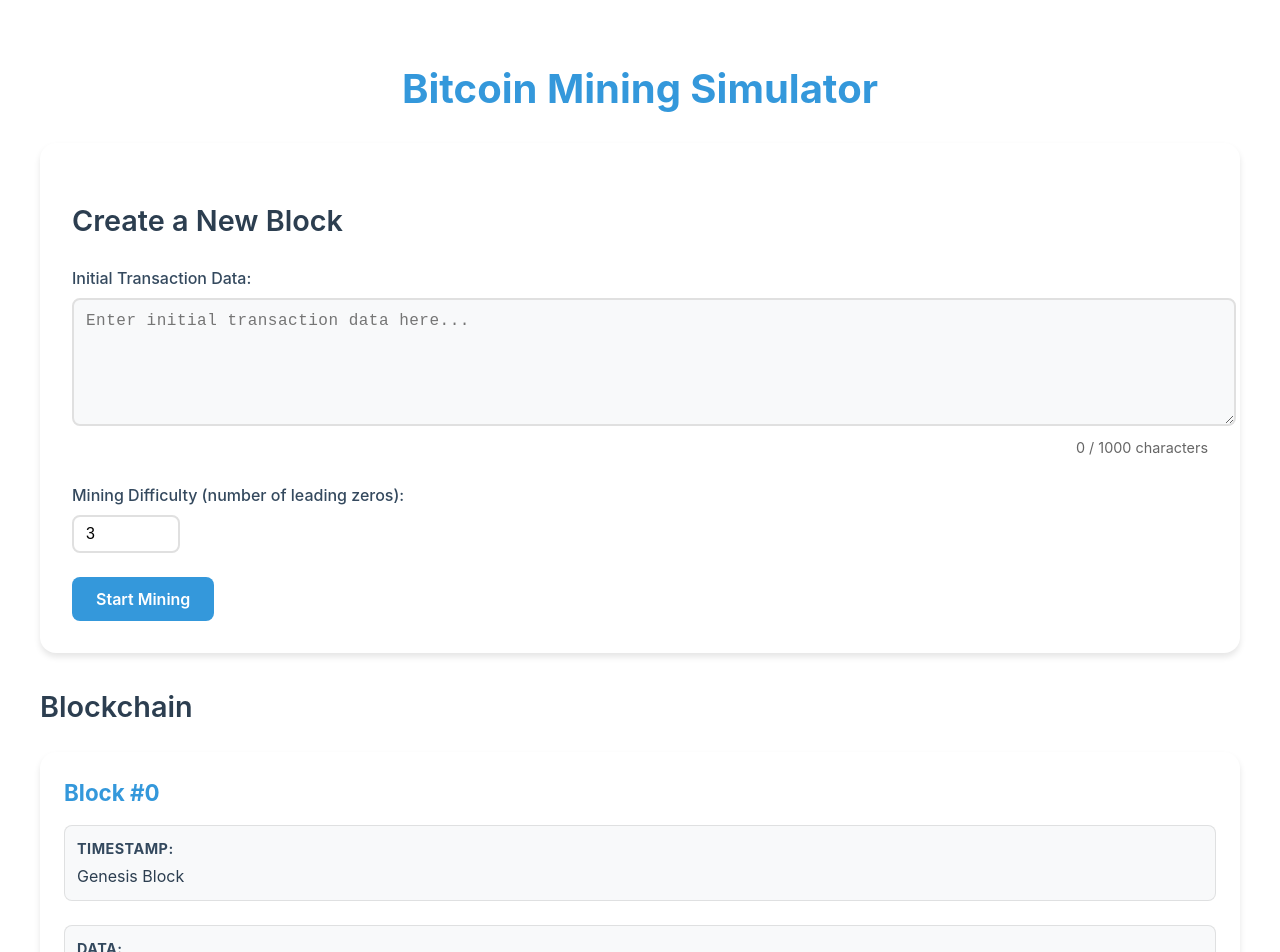
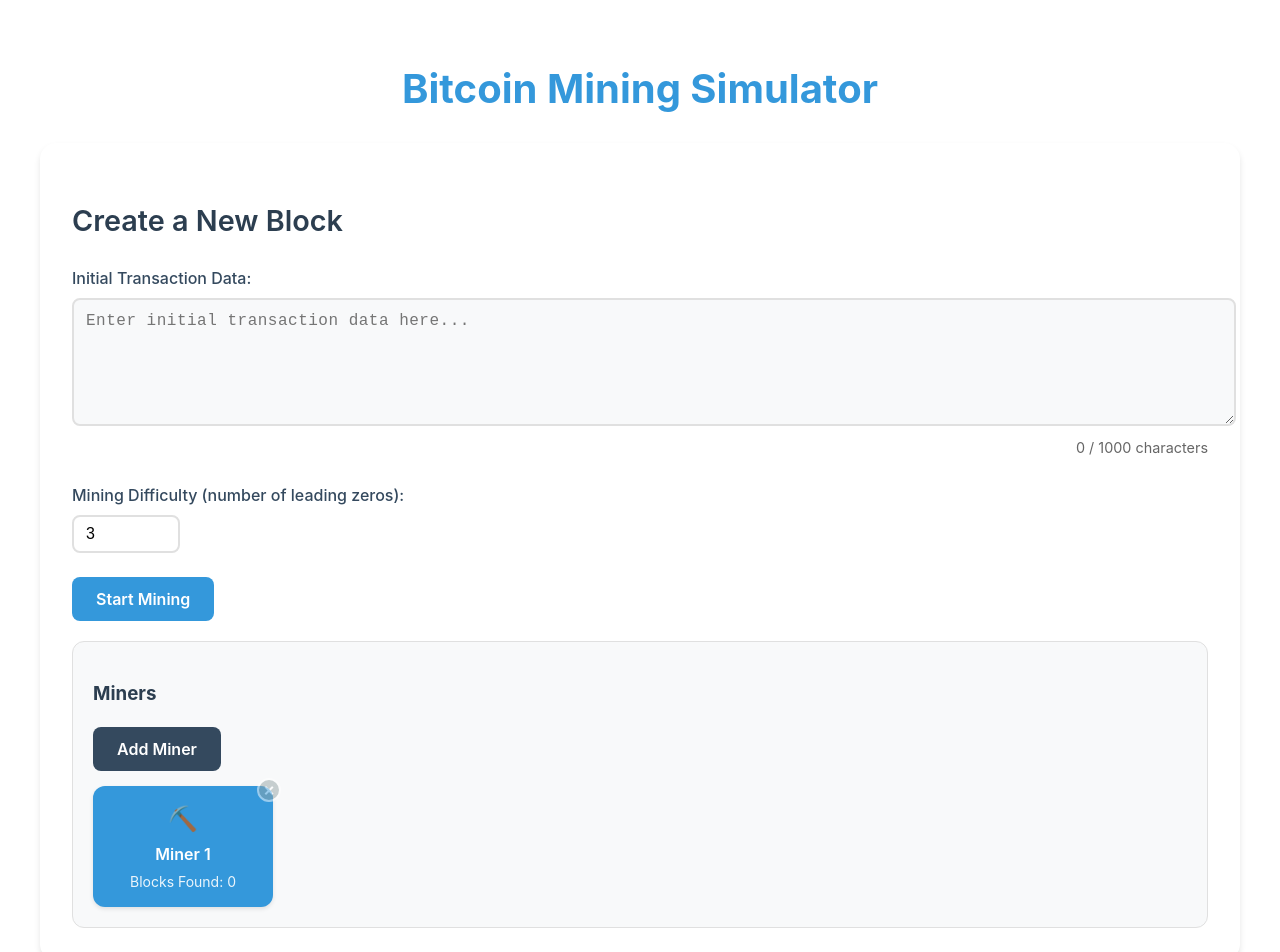
Before and after one commit to jbrauck-unchained/bitcoin-miner, a React (Vite) app: page / in a window 1280 px wide. Shown: the top 952 px of the page. Built offline with nearby package versions, Linux system fonts and the light colour scheme.

Commit message:
v1.2 - with more miners

```diff
--- a/src/App.css
+++ b/src/App.css
@@ -225,6 +225,8 @@
   box-shadow: 0 4px 6px rgba(0, 0, 0, 0.1);
   transition: transform 0.3s;
   animation: fadeIn 0.5s ease-out;
+  border-left-width: 5px;
+  border-left-style: solid;
 }
 
 @keyframes fadeIn {
@@ -310,9 +312,29 @@
 }
 
 .found-block {
-  animation: slideIn 0.5s ease-out;
+  border: 2px solid transparent;
   position: relative;
-  padding-top: 10px;
+}
+
+.miner-info {
+  position: absolute;
+  top: -30px;
+  right: 10px;
+  z-index: 1;
+}
+
+.miner-badge {
+  padding: 8px 16px;
+  border-radius: 20px;
+  color: white;
+  font-weight: 600;
+  font-size: 0.9rem;
+  box-shadow: 0 2px 4px rgba(0,0,0,0.1);
+}
+
+.block {
+  border-left-width: 5px;
+  border-left-style: solid;
 }
 
 .found-block::before {
@@ -543,3 +565,150 @@
   50% { opacity: 1; }
   100% { opacity: 0.5; }
 }
+
+.miners-section {
+  margin-top: 20px;
+  padding: 20px;
+  background: #f8f9fa;
+  border-radius: 12px;
+  border: 1px solid #e0e0e0;
+}
+
+.add-miner-button {
+  background-color: #34495e;
+  color: white;
+  margin-bottom: 15px;
+}
+
+.add-miner-button:hover {
+  background-color: #2c3e50;
+}
+
+.add-miner-button:disabled {
+  background-color: #95a5a6;
+  cursor: not-allowed;
+}
+
+.miners-container {
+  display: flex;
+  flex-wrap: wrap;
+  gap: 15px;
+}
+
+.miner {
+  position: relative;
+  padding: 15px;
+  border-radius: 12px;
+  color: white;
+  width: 150px;
+  text-align: center;
+  animation: minerAppear 0.3s ease-out;
+  box-shadow: 0 2px 4px rgba(0,0,0,0.1);
+}
+
+.remove-miner-button {
+  position: absolute;
+  top: -8px;
+  right: -8px;
+  width: 24px;
+  height: 24px;
+  padding: 0;
+  border-radius: 50%;
+  background: #e74c3c;
+  color: white;
+  font-size: 18px;
+  line-height: 1;
+  cursor: pointer;
+  border: 2px solid white;
+  display: flex;
+  align-items: center;
+  justify-content: center;
+  transition: all 0.2s ease;
+  opacity: 0;
+}
+
+.miner:hover .remove-miner-button {
+  opacity: 1;
+}
+
+.remove-miner-button:hover {
+  background: #c0392b;
+  transform: scale(1.1);
+}
+
+.remove-miner-button:disabled {
+  background: #95a5a6;
+  cursor: not-allowed;
+  opacity: 0.5;
+}
+
+.miner-icon {
+  font-size: 24px;
+  margin-bottom: 5px;
+}
+
+.miner-name {
+  font-size: 16px;
+  font-weight: 600;
+  margin-bottom: 5px;
+}
+
+.miner-stats {
+  font-size: 14px;
+  opacity: 0.9;
+}
+
+@keyframes minerAppear {
+  from {
+    transform: scale(0.5);
+    opacity: 0;
+  }
+  to {
+    transform: scale(1);
+    opacity: 1;
+  }
+}
+
+.miners-progress {
+  display: flex;
+  flex-direction: column;
+  gap: 15px;
+  margin-bottom: 20px;
+}
+
+.miner-progress {
+  background: rgba(255, 255, 255, 0.1);
+  border-radius: 12px;
+  overflow: hidden;
+  border: 2px solid transparent;
+  transition: all 0.3s ease;
+}
+
+.miner-progress:hover {
+  transform: translateY(-2px);
+  box-shadow: 0 4px 12px rgba(0, 0, 0, 0.1);
+}
+
+.miner-progress-header {
+  padding: 10px 15px;
+  display: flex;
+  justify-content: space-between;
+  align-items: center;
+  font-weight: 600;
+  color: white;
+}
+
+.miner-progress-details {
+  padding: 15px;
+}
+
+.miner-progress .stat {
+  background: rgba(255, 255, 255, 0.05);
+  margin-bottom: 8px;
+}
+
+.mining-summary {
+  margin-top: 20px;
+  padding-top: 20px;
+  border-top: 1px solid rgba(255, 255, 255, 0.2);
+}
--- a/src/App.jsx
+++ b/src/App.jsx
@@ -55,6 +55,19 @@
   const [transactionBuffer, setTransactionBuffer] = useState("");
   const MAX_CHARS = 1000;
 
+  // Add new state for miners
+  const [miners, setMiners] = useState([
+    {
+      id: 1,
+      name: "Miner 1",
+      color: "#3498db",
+      blocksFound: 0
+    }
+  ]);
+
+  // Add new state for miner progress
+  const [minerProgress, setMinerProgress] = useState({});
+
   useEffect(() => {
     const miningWorker = new Worker();
     setWorker(miningWorker);
@@ -95,22 +108,36 @@
 
     if (worker) {
       worker.onmessage = (e) => {
-        const { type, hashCount, currentNonce, currentHash, hashRate, nonce, hash, finalData } = e.data;
+        const { type, hashCount, currentNonce, currentHash, hashRate, nonce, hash, finalData, minerId, minerStats } = e.data;
 
         if (type === 'progress') {
           setHashCount(hashCount);
           setCurrentNonce(currentNonce);
           setCurrentHash(currentHash);
           setHashRate(hashRate);
+          // Update individual miner progress
+          setMinerProgress(minerStats);
         } else if (type === 'success') {
+          // Find the successful miner
+          const successfulMiner = miners.find(m => m.id === minerId);
+
           const newBlock = {
             index: newIndex,
             timestamp,
             data: finalData,
             previousHash,
             hash,
-            nonce
+            nonce,
+            minerName: successfulMiner.name,
+            minerColor: successfulMiner.color
           };
+
+          // Update miner's block count
+          setMiners(prev => prev.map(miner =>
+            miner.id === minerId
+              ? { ...miner, blocksFound: miner.blocksFound + 1 }
+              : miner
+          ));
 
           setFoundBlock(newBlock);
 
@@ -124,13 +151,15 @@
         }
       };
 
+      // Send all miners to the worker
       worker.postMessage({
         type: 'start',
         index: newIndex,
         timestamp,
         data: newBlockData,
         previousHash,
-        difficulty
+        difficulty,
+        miners: miners // Pass all miners to the worker
       });
     }
   };
@@ -217,6 +246,46 @@
     }
   }, [newBlockData, mining, worker]);
 
+  // Update the addMiner function to notify the worker
+  const addMiner = () => {
+    const colors = ["#e74c3c", "#2ecc71", "#f1c40f", "#9b59b6", "#e67e22"];
+    const newMiner = {
+      id: miners.length + 1,
+      name: `Miner ${miners.length + 1}`,
+      color: colors[miners.length % colors.length],
+      blocksFound: 0
+    };
+    setMiners(prev => {
+      const updatedMiners = [...prev, newMiner];
+      // If mining is in progress, update the worker with new miners list
+      if (mining && worker) {
+        worker.postMessage({
+          type: 'updateMiners',
+          miners: updatedMiners
+        });
+      }
+      return updatedMiners;
+    });
+  };
+
+  // Add removeMiner function
+  const removeMiner = (minerId) => {
+    // Don't allow removing the last miner
+    if (miners.length <= 1) return;
+
+    setMiners(prev => {
+      const updatedMiners = prev.filter(m => m.id !== minerId);
+      // If mining is in progress, update the worker
+      if (mining && worker) {
+        worker.postMessage({
+          type: 'updateMiners',
+          miners: updatedMiners
+        });
+      }
+      return updatedMiners;
+    });
+  };
+
   return (
     <div className="App">
       <h1>Bitcoin Mining Simulator</h1>
@@ -279,17 +348,52 @@
         ) : (
           <button onClick={stopMining} className="stop-button">Stop Mining</button>
         )}
+
+        <div className="miners-section">
+          <h3>Miners</h3>
+          <button
+            onClick={addMiner}
+            className="add-miner-button"
+            disabled={miners.length >= 5}
+          >
+            Add Miner
+          </button>
+          <div className="miners-container">
+            {miners.map(miner => (
+              <div
+                key={miner.id}
+                className="miner"
+                style={{ backgroundColor: miner.color }}
+              >
+                <button
+                  className="remove-miner-button"
+                  onClick={() => removeMiner(miner.id)}
+                  disabled={miners.length <= 1}
+                >
+                  ×
+                </button>
+                <div className="miner-icon">⛏️</div>
+                <div className="miner-name">{miner.name}</div>
+                <div className="miner-stats">
+                  Blocks Found: {miner.blocksFound}
+                </div>
+              </div>
+            ))}
+          </div>
+        </div>
       </div>
 
       {mining && (
         <div className={`mining-stats ${foundBlock ? 'success' : ''}`}>
-          <h2>
-            {foundBlock ? 'Block Found!' : 'Mining in Progress...'}
-            {!foundBlock && <div className="loading-spinner"></div>}
-          </h2>
-
           {foundBlock ? (
-            <div className="found-block">
+            <>
+              <h2>Block Found!</h2>
+              <div className="found-block" style={{ borderColor: foundBlock.minerColor }}>
+                <div className="miner-info">
+                  <span className="miner-badge" style={{ backgroundColor: foundBlock.minerColor }}>
+                    {foundBlock.minerName}
+                  </span>
+                </div>
                 <div className="stat">
                   <span>Block Hash:</span>
                   <span className="hash">{foundBlock.hash}</span>
@@ -307,27 +411,49 @@
                   <span>{hashCount.toLocaleString()}</span>
                 </div>
               </div>
+            </>
           ) : (
             <>
-              <div className="stat">
-                <span>Hashes Calculated:</span>
-                <span>{hashCount.toLocaleString()}</span>
+              <h2>
+                Mining in Progress...
+                <div className="loading-spinner"></div>
+              </h2>
+              <div className="miners-progress">
+                {miners.map(miner => {
+                  const progress = minerProgress[miner.id] || {};
+                  return (
+                    <div
+                      key={miner.id}
+                      className="miner-progress"
+                      style={{ borderColor: miner.color }}
+                    >
+                      <div className="miner-progress-header" style={{ backgroundColor: miner.color }}>
+                        <span>{miner.name}</span>
+                        <span>{progress.hashRate?.toLocaleString() || 0} H/s</span>
                       </div>
-              <div className="stat">
-                <span>Hash Rate:</span>
-                <span>{hashRate.toLocaleString()} H/s</span>
-              </div>
+                      <div className="miner-progress-details">
                         <div className="stat">
                           <span>Current Nonce:</span>
-                <span>{currentNonce}</span>
+                          <span>{progress.currentNonce || 0}</span>
                         </div>
                         <div className="stat">
                           <span>Current Hash:</span>
-                <span className="hash">{currentHash}</span>
+                          <span className="hash">{progress.currentHash || '...'}</span>
+                        </div>
+                      </div>
+                    </div>
+                  );
+                })}
+              </div>
+              <div className="mining-summary">
+                <div className="stat">
+                  <span>Total Hashes:</span>
+                  <span>{hashCount.toLocaleString()}</span>
                 </div>
                 <div className="stat">
                   <span>Target Pattern:</span>
                   <span className="target">{'0'.repeat(difficulty)}...</span>
+                </div>
               </div>
             </>
           )}
@@ -339,7 +465,7 @@
       <div className="blockchain">
         <h2>Blockchain</h2>
         {blockchain.map((block, index) => (
-          <div key={index} className="block">
+          <div key={index} className="block" style={{ borderLeft: `5px solid ${block.minerColor}` }}>
             <h3>Block #{block.index}</h3>
             <div className="block-info">
               <div><strong>Timestamp:</strong> {block.timestamp}</div>
@@ -347,6 +473,7 @@
               <div><strong>Previous Hash:</strong> <span className="hash">{block.previousHash}</span></div>
               <div><strong>Hash:</strong> <span className="hash">{block.hash}</span></div>
               <div><strong>Nonce:</strong> {block.nonce}</div>
+              <div><strong>Mined by:</strong> {block.minerName}</div>
             </div>
           </div>
         ))}
--- a/src/miningWorker.js
+++ b/src/miningWorker.js
@@ -14,33 +14,77 @@
 let currentData = "";
 let isRunning = false;
 let miningParams = null;
+let miners = [];
+let minerStats = {};
+
+// Generate a random nonce
+const getRandomNonce = () => {
+  return Math.floor(Math.random() * Number.MAX_SAFE_INTEGER);
+};
 
 self.onmessage = async (e) => {
   const { type } = e.data;
 
   if (type === 'start') {
-    // Start new mining process
     isRunning = true;
     miningParams = e.data;
     currentData = miningParams.data;
+    miners = miningParams.miners;
+    minerStats = {}; // Reset stats when starting
     startMining();
   } else if (type === 'updateData') {
-    // Update the current data being mined
     currentData = e.data.data;
+  } else if (type === 'updateMiners') {
+    miners = e.data.miners;
+    // Clean up stats for removed miners and initialize new ones
+    const currentMinerIds = new Set(miners.map(m => m.id));
+
+    // Remove stats for miners that no longer exist
+    Object.keys(minerStats).forEach(id => {
+      if (!currentMinerIds.has(parseInt(id))) {
+        delete minerStats[id];
+      }
+    });
+
+    // Initialize stats for new miners
+    miners.forEach(miner => {
+      if (!minerStats[miner.id]) {
+        minerStats[miner.id] = {
+          hashCount: 0,
+          startTime: Date.now(),
+          currentNonce: getRandomNonce()
+        };
+      }
+    });
   } else if (type === 'stop') {
     isRunning = false;
   }
 };
 
 const startMining = async () => {
-  let nonce = 0;
-  let hash = "";
   let hashCounter = 0;
   const startTime = Date.now();
 
+  // Initialize miner nonces
+  miners.forEach(miner => {
+    if (!minerStats[miner.id]) {
+      minerStats[miner.id] = {
+        hashCount: 0,
+        startTime: Date.now(),
+        currentNonce: getRandomNonce()
+      };
+    }
+  });
+
   while (isRunning) {
-    // Use the current data which may have been updated
-    hash = calculateHash(
+    // Randomly select a miner for this hash attempt
+    const currentMiner = miners[Math.floor(Math.random() * miners.length)];
+
+    // Each miner tries a random nonce
+    const nonce = getRandomNonce();
+    minerStats[currentMiner.id].currentNonce = nonce;
+
+    const hash = calculateHash(
       miningParams.index,
       miningParams.timestamp,
       currentData,
@@ -49,14 +93,22 @@
     );
     hashCounter++;
 
-    // Send progress update every 100 hashes
+    // Update stats for current miner
+    minerStats[currentMiner.id].hashCount++;
+    minerStats[currentMiner.id].currentHash = hash;
+    minerStats[currentMiner.id].hashRate = Math.floor(
+      minerStats[currentMiner.id].hashCount /
+      ((Date.now() - minerStats[currentMiner.id].startTime) / 1000)
+    );
+
     if (hashCounter % 100 === 0) {
       self.postMessage({
         type: 'progress',
         hashCount: hashCounter,
         currentNonce: nonce,
         currentHash: hash,
-        hashRate: Math.floor(hashCounter / ((Date.now() - startTime) / 1000))
+        hashRate: Math.floor(hashCounter / ((Date.now() - startTime) / 1000)),
+        minerStats: minerStats
       });
     }
 
@@ -66,13 +118,13 @@
         nonce,
         hash,
         hashCount: hashCounter,
-        finalData: currentData  // Send back the final data
+        finalData: currentData,
+        minerId: currentMiner.id
       });
       isRunning = false;
       return;
     }
 
-    nonce++;
-    await new Promise(resolve => setTimeout(resolve, 10)); // Keep the delay for visualization
+    await new Promise(resolve => setTimeout(resolve, 10));
   }
 };
```
Lines whose indentation alone changed are shown as unchanged.
